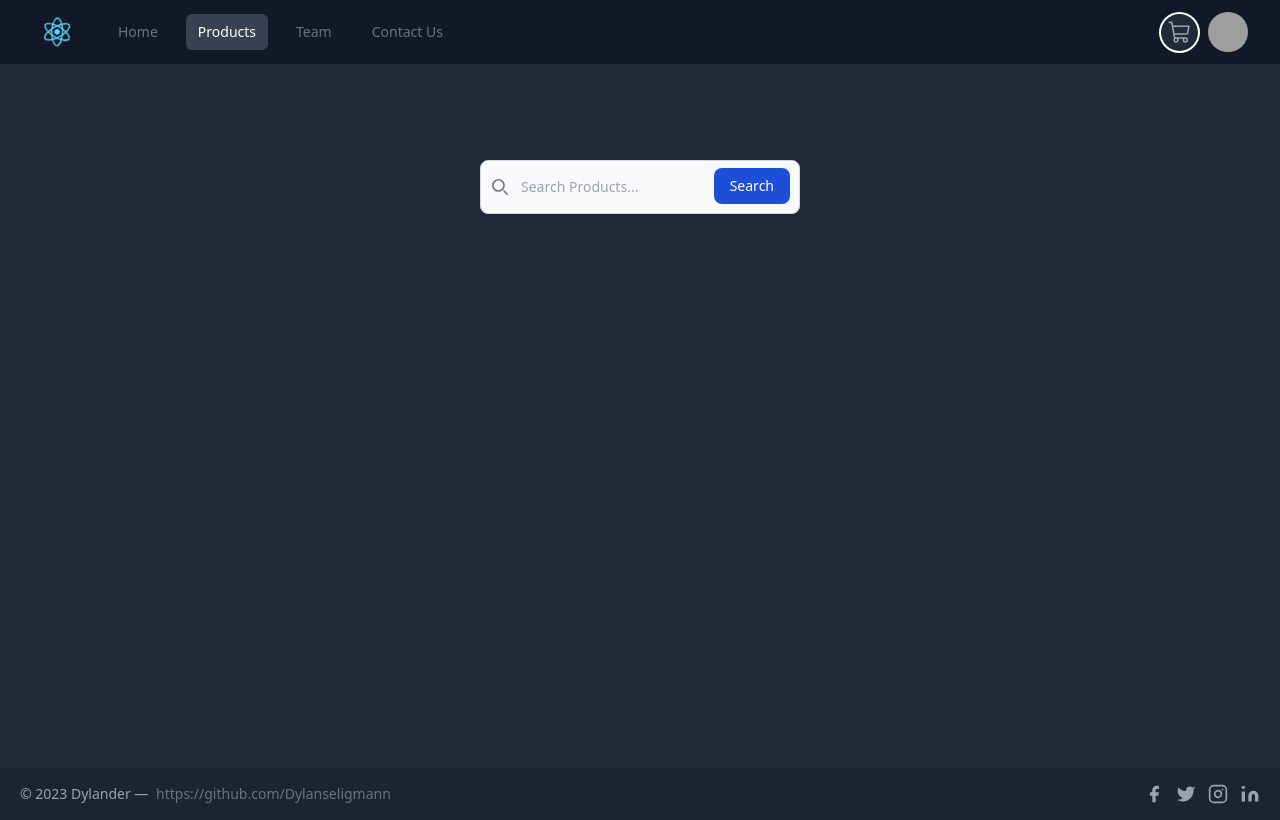
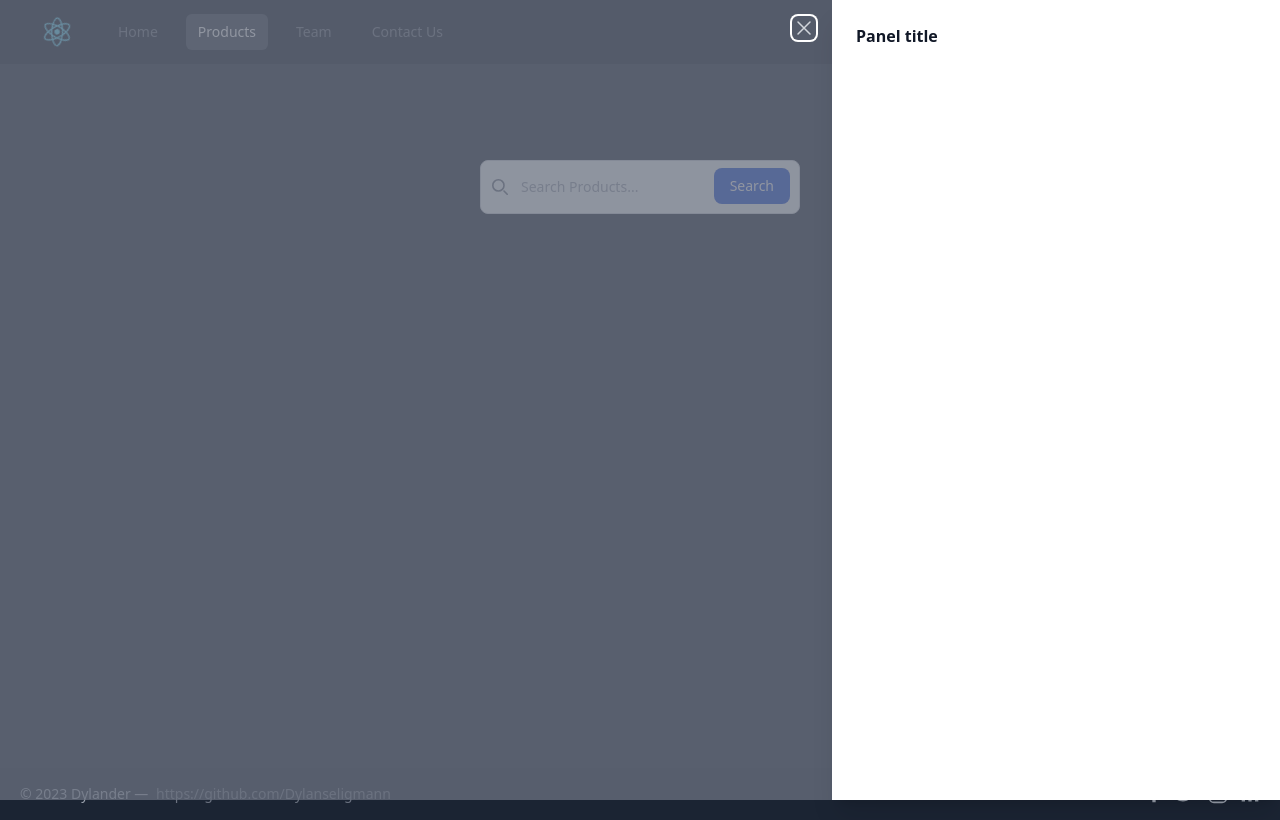
Before and after one commit to Dylanseligmann/react-tailwind, a React (Create React App) app: page /react-tailwind/products in a window 1280 px wide. Both pictures are taken after a click on the button "View notifications". Built offline with nearby package versions, Linux system fonts and the light colour scheme; grey boxes are pictures that could not be loaded.

Commit message:
Entrega 2

```diff
--- a/src/App.js
+++ b/src/App.js
@@ -7,12 +7,18 @@ import Team from './Components/Team';
 import ContactUs from './Components/ContactUs'
 import Footer from './Components/Footer';
 import {ProductDetail} from './Components/ProductDetail';
+import CartSlideOver from './Components/CartSlideOver';
+import {CartProvider} from './Contexts/CartContext'
 
 function App() {
+
   return (
 
-    <>
+    <CartProvider>
+
       <Navbar />
+
+      <CartSlideOver />
 
       <Routes>
 
@@ -24,10 +30,11 @@ function App() {
 
       </Routes>
 
+
       <Footer />
 
 
-    </>
+    </CartProvider>
   );
 }
 
--- /dev/null
+++ b/src/Components/CartSlideOver.jsx
@@ -0,0 +1,86 @@
+import { Fragment, useContext, useState } from "react";
+import { Dialog, Transition } from "@headlessui/react";
+import { XMarkIcon } from "@heroicons/react/24/outline";
+import { CartContext } from "../Contexts/CartContext";
+
+export default function CartSlideOver() {
+
+
+  const cart = useContext(CartContext)
+
+
+  return (
+    <Transition.Root show={cart.open} as={Fragment}>
+      <Dialog as="div" className="relative z-10" onClose={() => cart.setOpen(false) }>
+        <Transition.Child
+          as={Fragment}
+          enter="ease-in-out duration-500"
+          enterFrom="opacity-0"
+          enterTo="opacity-100"
+          leave="ease-in-out duration-500"
+          leaveFrom="opacity-100"
+          leaveTo="opacity-0"
+        >
+          <div className="fixed inset-0 bg-gray-500 bg-opacity-75 transition-opacity" />
+        </Transition.Child>
+
+        <div className="fixed inset-0 overflow-hidden">
+          <div className="absolute inset-0 overflow-hidden">
+            <div className="pointer-events-none fixed inset-y-0 right-0 flex max-w-full pl-10">
+              <Transition.Child
+                as={Fragment}
+                enter="transform transition ease-in-out duration-500 sm:duration-700"
+                enterFrom="translate-x-full"
+                enterTo="translate-x-0"
+                leave="transform transition ease-in-out duration-500 sm:duration-700"
+                leaveFrom="translate-x-0"
+                leaveTo="translate-x-full"
+              >
+                <Dialog.Panel className="pointer-events-auto relative w-screen max-w-md">
+                  <Transition.Child
+                    as={Fragment}
+                    enter="ease-in-out duration-500"
+                    enterFrom="opacity-0"
+                    enterTo="opacity-100"
+                    leave="ease-in-out duration-500"
+                    leaveFrom="opacity-100"
+                    leaveTo="opacity-0"
+                  >
+                    <div className="absolute left-0 top-0 -ml-8 flex pr-2 pt-4 sm:-ml-10 sm:pr-4">
+                      <button
+                        type="button"
+                        className="relative rounded-md text-gray-300 hover:text-white focus:outline-none focus:ring-2 focus:ring-white"
+                        onClick={() => cart.setOpen(false)}
+                      >
+                        <span className="absolute -inset-2.5" />
+                        <span className="sr-only">Close panel</span>
+                        <XMarkIcon className="h-6 w-6" aria-hidden="true" />
+                      </button>
+                    </div>
+                  </Transition.Child>
+                  <div className="flex h-full flex-col overflow-y-scroll bg-white py-6 shadow-xl">
+                    <div className="px-4 sm:px-6">
+                      <Dialog.Title className="text-base font-semibold leading-6 text-gray-900">
+                        Panel title
+                      </Dialog.Title>
+                    </div>
+                    <div className="relative mt-6 flex-1 px-4 sm:px-6">
+                      {cart.items.map((i,key)=>{
+
+                        return (
+
+                          <div key={key}>{i}</div>
+                        )
+
+                      })}
+                    </div>
+                  </div>
+                </Dialog.Panel>
+              </Transition.Child>
+            </div>
+          </div>
+        </div>
+      </Dialog>
+    </Transition.Root>
+  );
+}
--- a/src/Components/Navbar.js
+++ b/src/Components/Navbar.js
@@ -1,9 +1,10 @@
-import { Fragment } from 'react'
+import { Fragment, useContext } from 'react'
 import { Disclosure, Menu, Transition } from '@headlessui/react'
 import { Bars3Icon, XMarkIcon } from '@heroicons/react/24/outline'
 import logo from '../logo.svg';
 import { NavLink } from 'react-router-dom';
 import { ShoppingCart } from "@phosphor-icons/react";
+import { CartContext } from '../Contexts/CartContext';
 
 
 const navigation = [
@@ -18,6 +19,8 @@ function classNames(...classes) {
 }
 
 export default function Navbar() {
+
+    const cart = useContext(CartContext)
 
     return (
         <Disclosure as="nav" className="bg-gray-900">
@@ -47,15 +50,15 @@ export default function Navbar() {
                                             <NavLink
                                                 key={item.name}
                                                 to={item.href}
-                                                className= { ({isActive}) => {
+                                                className={({ isActive }) => {
 
                                                     return 'rounded-md px-3 py-2 text-sm font-large'
-                                                            +
+                                                        +
                                                         (isActive
-                                                        ? ' text-white bg-gray-700 '
-                                                        : 'text-gray-300 hover:bg-gray-700 hover:text-white text-gray-500' )
+                                                            ? ' text-white bg-gray-700 '
+                                                            : 'text-gray-300 hover:bg-gray-700 hover:text-white text-gray-500')
                                                 }
-                                            }
+                                                }
                                             >
                                                 {item.name}
                                             </NavLink>
@@ -67,6 +70,7 @@ export default function Navbar() {
                                 <button
                                     type="button"
                                     className="relative rounded-full bg-gray-800 p-1 text-gray-400 hover:text-white focus:outline-none focus:ring-2 focus:ring-white focus:ring-offset-2 focus:ring-offset-gray-800"
+                                    onClick={() => cart.setOpen(true) }
                                 >
                                     <span className="absolute -inset-1.5" />
                                     <span className="sr-only">View notifications</span>
@@ -151,7 +155,5 @@ export default function Navbar() {
                 </>
             )}
         </Disclosure>
-
-
     )
 }
--- a/src/Components/Products.js
+++ b/src/Components/Products.js
@@ -1,7 +1,9 @@
-import React, { useEffect, useState } from 'react'
+import React, { useContext, useEffect, useState} from 'react'
 import SearchBar from './SearchBar'
 import { NavLink } from 'react-router-dom';
 import logo from '../logo.svg';
+import { ShoppingCart } from '@phosphor-icons/react';
+import { CartContext } from '../Contexts/CartContext';
 
 
 export default function Products() {
@@ -9,6 +11,8 @@ export default function Products() {
     const [searchResults, setSearchResults] = useState([]);
     const [loading, setLoading] = useState(false)
     const [error, setError] = useState(null)
+
+    const {items,setItems} = useContext(CartContext)
 
 
     //Show Last Search Results
@@ -53,15 +57,14 @@ export default function Products() {
                         <img src={logo} className="App-logo mt-3" width='50px' height='50px' alt="Loading" />
                     </div>
                 )}
-
-                <h2 className="text-2xl font-bold tracking-tight text-white"></h2>
+{/*
+                <h2 className="text-2xl font-bold tracking-tight text-white"></h2> */}
 
                 <div className="grid grid-cols-1 md:grid-cols-2 lg:grid-cols-3 xl:grid-cols-4 gap-4 mt-4">
                     {searchResults.map((product, index) => (
                         <div
                             key={index}
-                            className="bg-white shadow-md border border-gray-200 rounded-lg max-w-sm dark:bg-gray-800 dark:border-gray-700 text-center flex flex-col justify-center items-center"
-                        >
+                            className="bg-white shadow-md border border-gray-200 rounded-lg max-w-sm dark:bg-gray-800 dark:border-gray-700 text-center flex flex-col justify-center items-center">
                             <NavLink to={`/ProductDetail/${product.id}`}>
                                 <img
                                     className="rounded-t-lg object-cover h-48 w-full"
@@ -81,7 +84,18 @@ export default function Products() {
                                 <p className="font-normal text-gray-700 mb-3 text-white">
                                     $ {product.price}
                                 </p>
-
+                            </div>
+                            <div className='flex'>
+                                <button
+                                    type="button"
+                                    onClick={() => { setItems([product.title,...items])} }
+                                    className="relative rounded-full bg-gray-800 p-1 text-gray-400 hover:text-white focus:outline-none focus:ring-2 focus:ring-white focus:ring-offset-2 focus:ring-offset-gray-800"
+                                >
+                                    <ShoppingCart size={25} aria-hidden="true" />
+                                </button>
+                                <button onClick={() => {} } className="flex ml-auto text-white bg-[#65a30d] border-0 py-2 px-6 focus:outline-none hover:bg-[#4d7c0f] rounded">
+                                    Buy Now
+                                </button>
                             </div>
                         </div>
                     ))}
--- /dev/null
+++ b/src/Contexts/CartContext.js
@@ -0,0 +1,22 @@
+import { createContext, useState } from 'react';
+
+
+export const CartContext = createContext({})
+
+
+export const CartProvider = ({children}) => {
+
+    const [open, setOpen] = useState(false)
+    const [items, setItems] = useState([])
+
+    return (
+
+        <CartContext.Provider value={ { open, setOpen, items, setItems } }>
+
+            {children}
+
+        </CartContext.Provider>
+
+    )
+
+}
```
